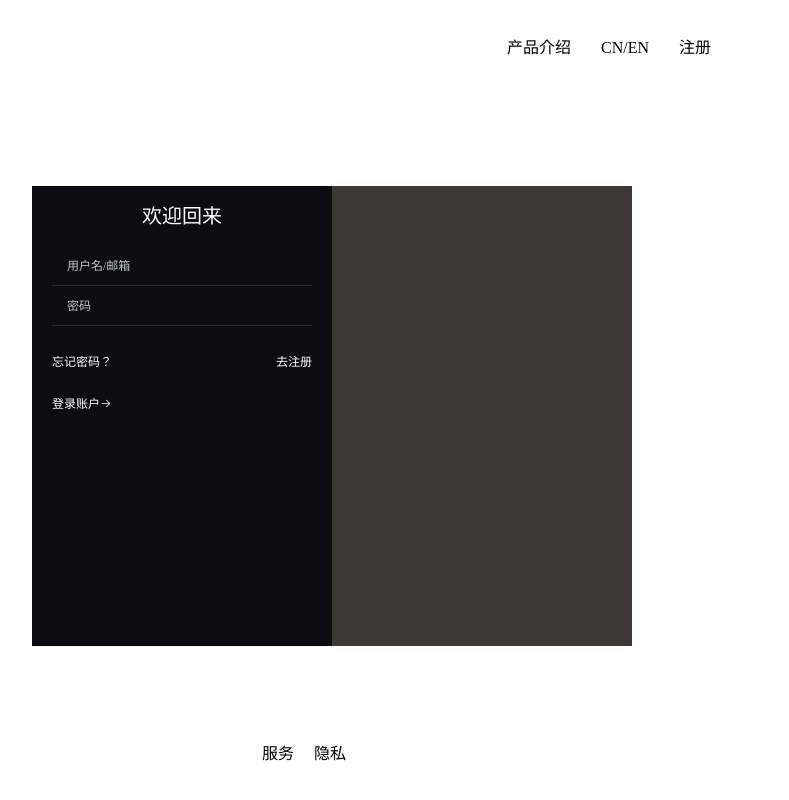
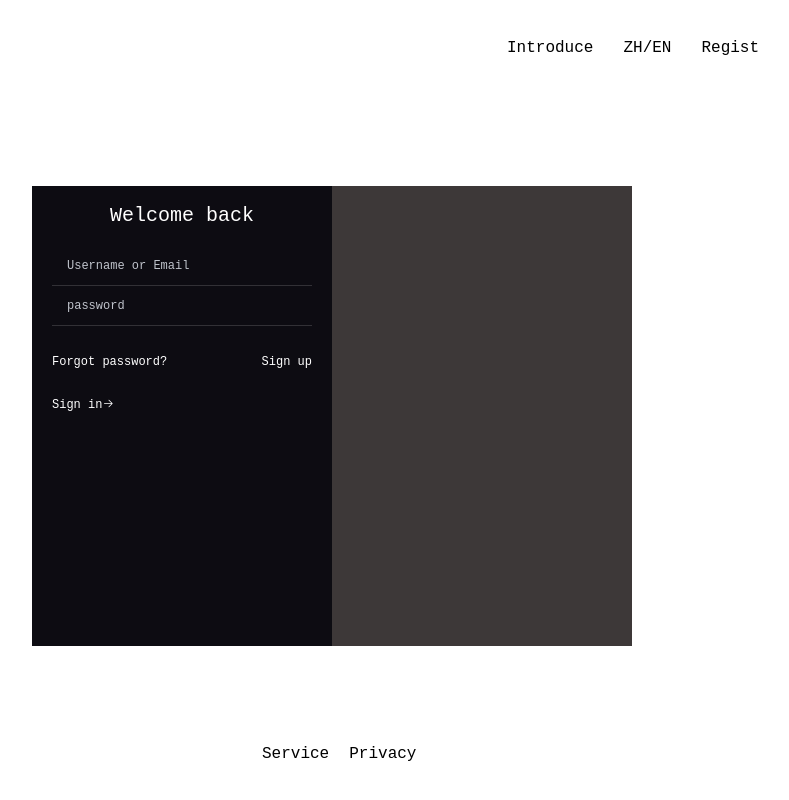
Before and after one commit to gavln-official/client, a Vue app: page /login in a window 1280 px wide. Shown: the whole page, without its empty margins (328-1117 px from the left). Built offline with nearby package versions, Linux system fonts and the light colour scheme.

Commit message:
change loing.vue and add i18n

```diff
--- /dev/null
+++ b/src/components/Introduce.vue
@@ -0,0 +1,20 @@
+<template>
+  <div>
+      <pre>
+           安全可靠的储存任何文件，随时随地触手可及，更好分享。尊重用户隐私，不审阅个人文件。
+      </pre>
+  </div>
+</template>
+
+<script>
+export default {
+
+}
+</script>
+
+<style>
+pre {
+  margin-top: 100px;
+  text-align: center;
+}
+</style>
--- /dev/null
+++ b/src/localization/_i18n.js
@@ -0,0 +1,15 @@
+import Vue from 'vue'
+import VueI18n from 'vue-i18n'
+import messages from './index.js'
+
+Vue.use(VueI18n)
+let locale = localStorage.getItem('lang') || navigator.language
+if (locale.includes('en')) {
+    locale = 'en'
+} else {
+    locale = 'zh'
+}
+export const i18n = new VueI18n({
+    locale: locale,
+    messages
+  })
--- /dev/null
+++ b/src/localization/en.lang.js
@@ -0,0 +1,12 @@
+export default {
+    welcomeBack: 'Welcome back',
+    service: 'Service',
+    privacy: 'Privacy',
+    signUp: 'Sign up',
+    signIn: 'Sign in',
+    regist: 'Regist',
+    forgotPassword: 'Forgot password?',
+    userNameOrEmail: 'Username or Email',
+    password: 'password',
+    introduce: 'Introduce',
+}
--- /dev/null
+++ b/src/localization/index.js
@@ -0,0 +1,7 @@
+import en from './en.lang'
+import zh from './zh.lang'
+
+export default {
+    en: en,
+    zh: zh
+}
--- /dev/null
+++ b/src/localization/zh.lang.js
@@ -0,0 +1,12 @@
+export default {
+    welcomeBack: '欢迎回来',
+    service: '服务',
+    privacy: '隐私',
+    signUp: '去注册',
+    signIn: '登录账户',
+    regist: '注册',
+    forgotPassword: '忘记密码？',
+    userNameOrEmail: '用户名/邮箱',
+    password: '密码',
+    introduce: '介绍',
+}
--- a/src/main.js
+++ b/src/main.js
@@ -1,13 +1,18 @@
 import Vue from 'vue'
+
 import App from './App.vue'
 import ElementUI from 'element-ui'
 import router from './router'
+import {i18n} from './localization/_i18n'
 import 'normalize.css'
 
+
 Vue.use(ElementUI)
+
 Vue.config.productionTip = false
 
 new Vue({
   router,
+  i18n,
   render: h => h(App),
 }).$mount('#app')
--- a/src/page/login/Login.vue
+++ b/src/page/login/Login.vue
@@ -1,22 +1,22 @@
 <template>
   <div class="main">
     <div class="head">
-      <span>产品介绍</span>
-      <span>CN/EN</span>
-      <span>注册</span>
+      <router-link to="/introduce" tag="span">{{$t('introduce')}}</router-link>
+      <span>ZH/EN</span>
+      <router-link to="/register" tag="span">{{$t('regist')}}</router-link>
     </div>
     <div class="body">
       <div class="login">
-        <h2 class="title">欢迎回来</h2>
+        <h2 class="title">{{$t('welcomeBack')}}</h2>
         <div class="loginForm">
-          <el-input placeholder="用户名/邮箱" v-model="userName"></el-input>
-          <el-input placeholder="密码" type="password" v-model="password" :show-password="true"></el-input>
+          <el-input :placeholder="$t('userNameOrEmail')" v-model="userName"></el-input>
+          <el-input :placeholder="$t('password')" type="password" v-model="password" :show-password="true"></el-input>
           <p class="logonInfo">
-            <span class="forgetPassword">忘记密码？</span>
-            <router-link to="/register" tag="span">去注册</router-link>
+            <span class="forgetPassword">{{$t('forgotPassword')}}</span>
+            <router-link to="/register" tag="span">{{$t('signUp')}}</router-link>
           </p>
           <p class="goLogin">
-            <span @click="login">登录账户</span>
+            <span @click="login">{{$t('signIn')}}</span>
             <i class="el-icon-right"></i>
           </p>
         </div>
@@ -25,8 +25,8 @@
     </div>
 
     <div class="foot">
-      <router-link to="/service" tag="span">服务</router-link>
-      <router-link to="/privacy" tag="span">隐私</router-link>
+      <router-link to="/service" tag="span">{{$t('service')}}</router-link>
+      <router-link to="/privacy" tag="span">{{$t('privacy')}}</router-link>
     </div>
   </div>
 </template>
@@ -72,6 +72,7 @@ export default {
 
     span {
       margin: 15px;
+      cursor: pointer;
     }
   }
 
@@ -126,6 +127,7 @@ export default {
     margin: 100px 0 0 540px;
     span {
       margin: 10px;
+      cursor: pointer;
     }
   }
 }
--- a/src/router/routes.js
+++ b/src/router/routes.js
@@ -127,6 +127,11 @@ export const routes = [
 		path: '/privacy',
 		name:'privacy',
 		component : () => import('@/components/Privacy.vue')
+	},
+	{
+		path: '/introduce',
+		name:'introduce',
+		component : () => import('@/components/Introduce.vue')
 	}
 
 ]
--- a/src/style/reset.scss
+++ b/src/style/reset.scss
@@ -22,6 +22,7 @@ time, mark, audio, video {
   font-size: 100%;
   font: inherit;
   vertical-align: baseline;
+  font-family: 'Andale Mono', monospace;
 }
 /* HTML5 display-role reset for older browsers */
 article, aside, details, figcaption, figure,
```
